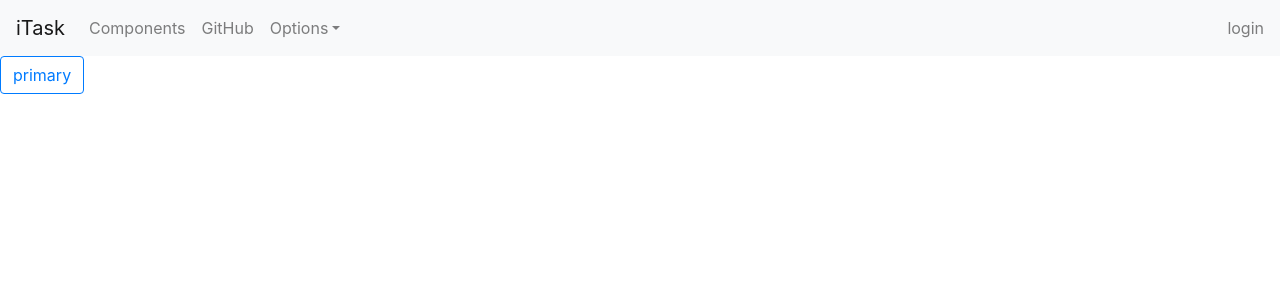
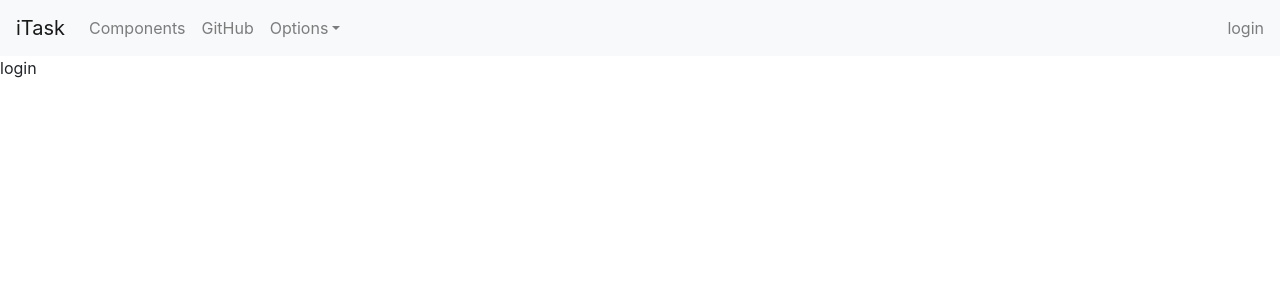
Before and after one commit to kd-kinuthiadavid/iTask, a React (Create React App) app in the folder client/: page /login in a window 1280 px wide. Shown: the top 300 px of the page. Built offline with nearby package versions, Linux system fonts and the light colour scheme.

Commit message:
components | Auth - create register and login routes
this creates register and login components as well

```diff
--- a/client/src/App.js
+++ b/client/src/App.js
@@ -1,6 +1,8 @@
-import { Button } from "reactstrap";
 import { Switch, BrowserRouter as Router, Route } from "react-router-dom";
-import Navbar from "./General/Navbar/index";
+
+import Login from "./Auth/Login";
+import Register from "./Auth/Register";
+import Navbar from "./General/Navbar";
 
 function App() {
   return (
@@ -8,9 +10,8 @@ function App() {
       <div className="App">
         <Navbar />
         <Switch>
-          <Button outline color="primary">
-            primary
-          </Button>
+          <Route path="/login" exact component={Login} />
+          <Route path="/register" component={Register} />
         </Switch>
       </div>
     </Router>
--- /dev/null
+++ b/client/src/Auth/Login/index.js
@@ -0,0 +1,7 @@
+import React from "react";
+
+const Login = () => {
+  return <div>login</div>;
+};
+
+export default Login;
--- /dev/null
+++ b/client/src/Auth/Register/index.js
@@ -0,0 +1,7 @@
+import React from "react";
+
+const Register = () => {
+  return <div>register</div>;
+};
+
+export default Register;
```
